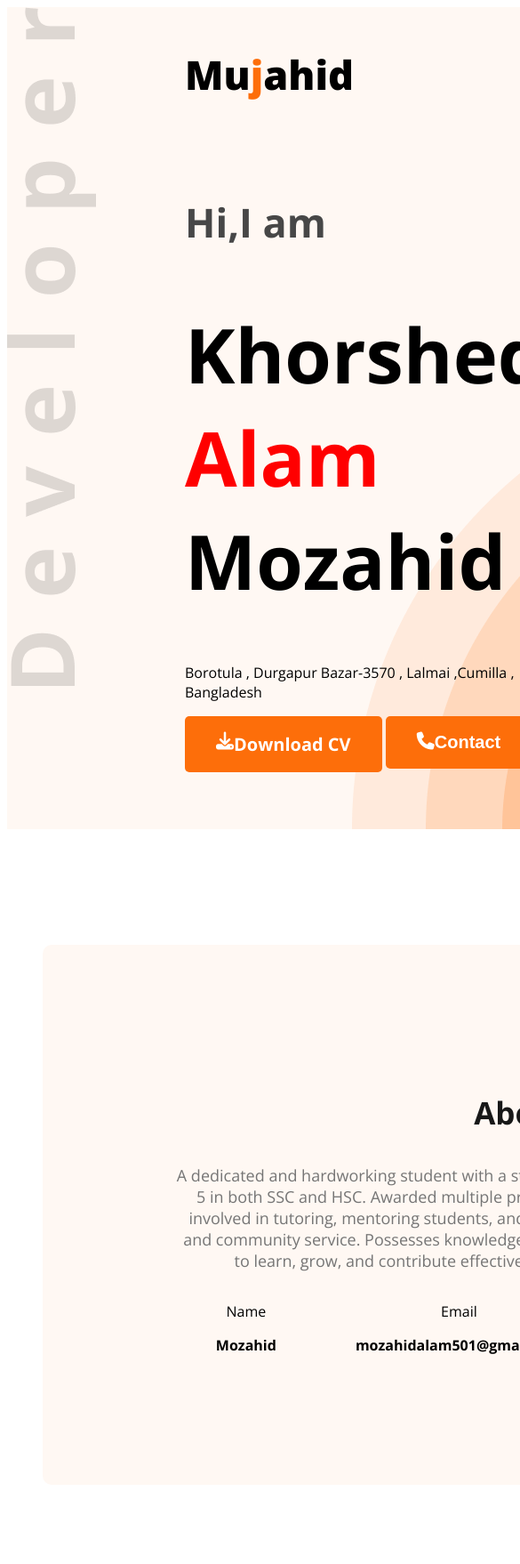
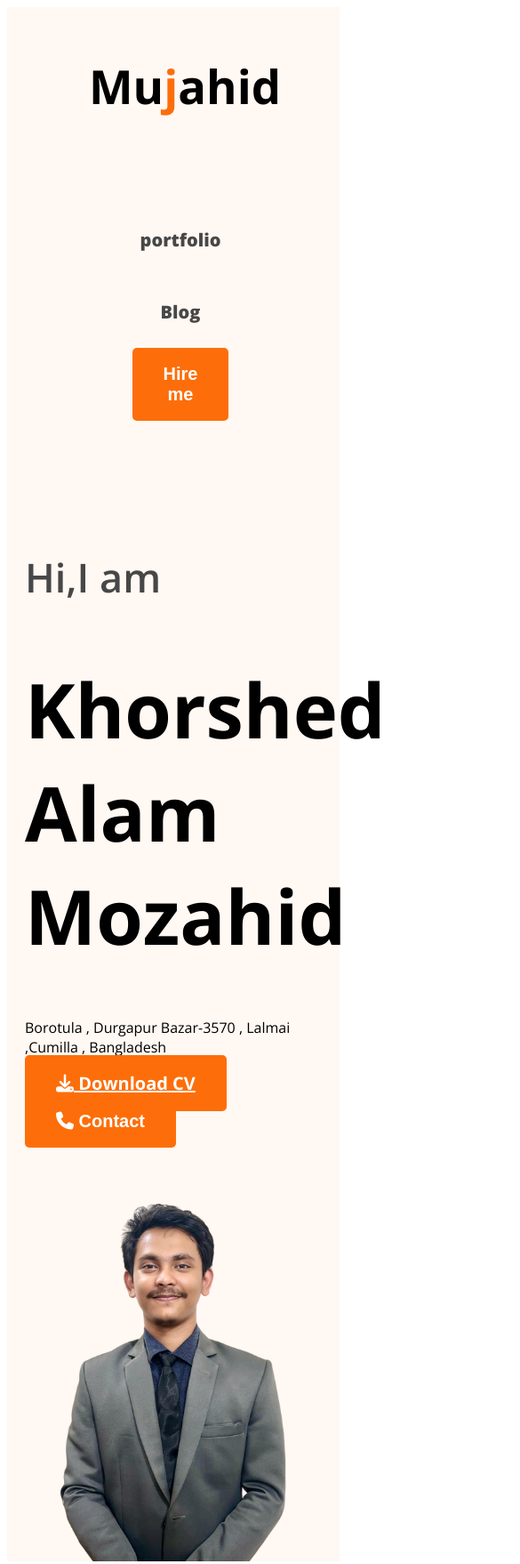
Before and after one commit to MozahidAlam/my-web-dev-portfolio, a plain HTML site: page index.html in a window 390 px wide. Shown: the top 1758 px of the page at 89% size, 585 px wide, since content can reach past the window. Drawn offline with nearby package versions, Linux system fonts and the light colour scheme.

Commit message:
responsive

```diff
--- a/styles/protfolio.css
+++ b/styles/protfolio.css
@@ -1,77 +1,82 @@
-.open-sans-normal{
+.open-sans-normal {
   font-family: "Open Sans", sans-serif;
   font-optical-sizing: auto;
   font-style: normal;
   font-variation-settings:
     "wdth" 100;
 }
-body{
-    display:grid;
+
+/* shared style */
+.secondary-bg{
+    background-color: #FFF8F3;
 }
 .text-primary{
-    color:#FD6E0A;
-    font-weight: 800;
+    color: #FD6E0A;
 }
 .dark-2{
-      color:#474747;
+    color: #474747;
 }
+
 .btn-primary{
     background-color: #FD6E0A;
     font-weight: bold;
+    font-size: 20px;
     color: white;
-    padding:18px 35px ;
+    border: none;
+    padding: 18px 35px;
     border-radius: 5px;
-    font-size: 20px;
-    border: none;
-    cursor: pointer;
-    text-decoration: none;
-    display: inline-flex;
+}
 
-}
 .section-title{
-    font-size:35px ;
+    font-size: 35px;
     font-weight: bold;
     color: #181818;
 }
+
 .section-description{
     font-size: 18px;
     color: #757575;
+}
 
+.text-center{
+    text-align: center;
+}
+/* header  */
+.header{
+    background-image: url('../images/developer.png'), url('../images/header_bg.png');
+    background-repeat: no-repeat;
+    background-position: top left, bottom right;
+}
 
-}
-nav ul{
-    display: flex;
-    align-items: center;
-}
+/* Nav styles */
 nav{
     display: flex;
     align-items: center;
     justify-content: space-between;
     margin: 0 200px;
 }
-.name{
-    font-weight: 800;
+
+.nav-title{
+    font-weight:800;
     font-size: 45px;
 }
-nav ul li{
+
+nav ul{
+    display: flex;
+    align-items: center;
+}
+
+nav ul li {
     list-style: none;
-    margin-left: 50px;
+    margin-right: 50px;
 }
-nav li a{
+
+nav li a {
     text-decoration: none;
     font-size: 20px;
-
-}
-.header{
-    background-image: url('../images/developer.png'), url('../images/header_bg.png');
-     background-repeat:no-repeat;
-     background-position: top left, bottom right;
 }
 
-/*banner style */
-.secondary-bg{
-    background-color: #FFF8F3;
-}
+/* banner styles */
 .banner{
     display: flex;
     justify-content: space-between;
@@ -82,81 +87,77 @@ nav li a{
 }
 .banner-greetings{
     font-size: 45px;
-    font-weight: 600px;
+    font-weight: 600;
 }
+
 .banner-title{
     font-weight: bold;
-    font-size: 85px ;
+    font-size: 85px;
 }
-.banner-profile-picture{
+.banner-profile-pic{
     width: 580px;
 }
+
 /* main styles */
 main{
     max-width: 1140px;
     margin: 0 auto;
+}
+
+main section{
+    margin-top: 130px;
+    margin-bottom: 130px;
+}
+
+/* about styles */
+.about{
+    border-radius: 10px;
+    padding: 130px 150px;
+    text-align: center;
 
 }
-/* about styles*/
-.About{
-    border-radius: 10px;
-    padding: 130px 150px ;
-    text-align: center;
-    margin-top: 130px;
-
-}
-main section{
-    margin-top: 130px;
-    margin-bottom: 130px
-}
-.item-description{
-    font-weight 600px;
-    font-weight: bold;
-}
-
 .about-items{
     display: flex;
     justify-content: space-around;
 }
-.text-center{
-    text-align: center;
+.item-description{
+    font-weight: 600;
 }
 
+/* skills section styles */
 .skills-container{
     display: flex;
     gap: 24px;
 }
+
 .skill{
     padding: 30px;
     border-radius: 5px;
-    box-shadow: 0px 6px 50px 0px #000;
+    box-shadow: 0px 6px 50px 0px rgba(0, 0, 0, 0.06);
 }
-/*Resume style*/
+
+/* resume section styles */
 .resume-container{
     display: flex;
     gap: 24px;
-
 }
 .experience-sub-title{
     font-size: 20px;
-    font-weight:bold;
+    font-weight: 600;
     margin-bottom: 20px;
-    text-align: left;
 }
 .experience-description, .experience-sub-title{
     color: #757575;
 }
-.experience-title{
-    font-size: 25px;
-    font-weight: bold;
+.resume hr{
+    margin: 30px 5px;
 }
-.resume hr{
-    margin: 30px 10px;
-}
+
 .resume-download-cv{
     margin-top: 50px;
 }
-/* footer style */
+
+/* footer styles */
 footer{
     padding: 130px 230px;
     display: flex;
@@ -165,7 +166,8 @@ footer{
 .footer-column{
     width: 50%;
 }
-footer input[type="text"], footer input[type='email'],footer textarea{
+
+footer input[type="text"],  footer input[type="email"], footer textarea{
     height: 64px;
     border-radius: 5px;
     background-color: white;
@@ -175,29 +177,49 @@ footer input[type="text"], footer input[type='email'],footer textarea{
     margin-bottom: 24px;
     border: none;
 }
- span{
-    color:red;
+
+@media screen and (max-width: 576px) {
+    .skills-container,
+    .resume-container,
+    .banner,
+    footer,
+    nav,
+    nav > ul,
+    .about-items{
+        flex-direction: column;
     }
 
-@media screen and(max-width:576px) {
-    body{
-        grid-template-columns: repeat(1,1fr);
+    nav > ul{
+        gap: 20px;
     }
 
+    .btn-primary{
+        margin-bottom: 20px;
     }
 
-@media screen and (max-width: 576px) {
-    .skills-container, .resume-container, footer{
-        flex-direction: column;
+    .banner {
+        margin: 20px;
     }
-    footer{
+
+    .banner-profile-pic{
+        width: 100%;
+    }
+
+    .header{
+        background-image: none;
+    }
+
+    footer, .about{
         padding: 20px;
     }
+
     .footer-column{
         width: 100%;
     }
 
-    footer input[type="text"], footer input[type='email'],footer textarea{
+    footer input[type="text"],
+    footer input[type="email"],
+    footer textarea{
         width: calc(100% - 40px);
     }
 }
```
Lines whose indentation alone changed are shown as unchanged.
